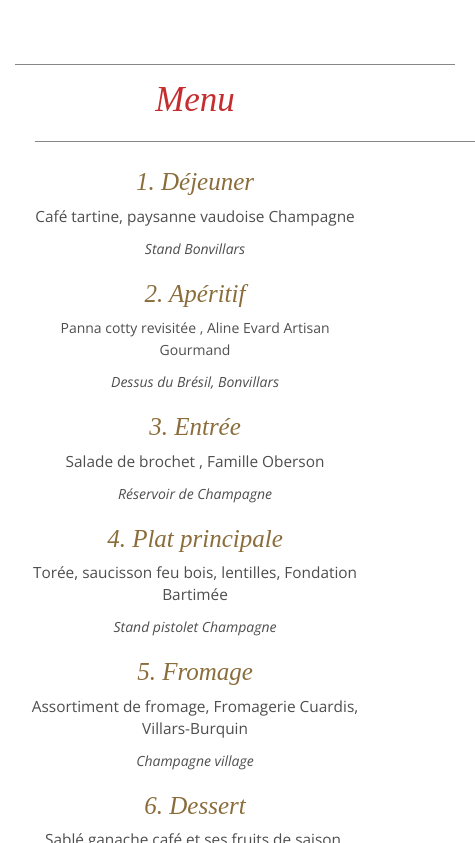
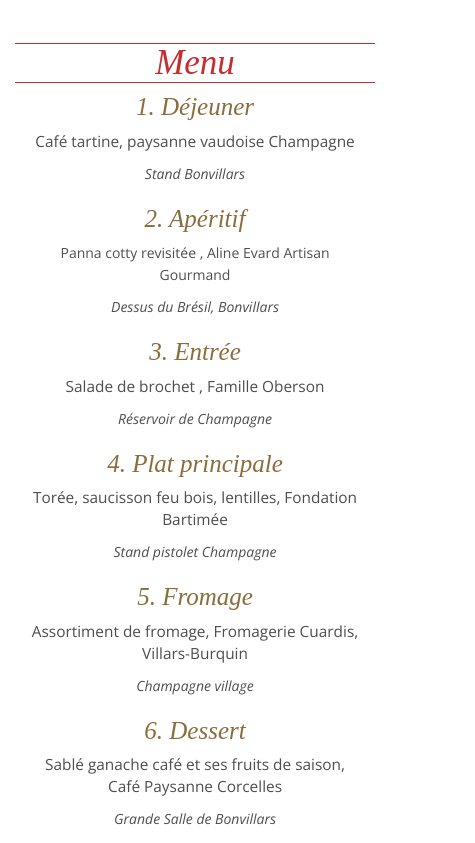
Before and after one commit to florentplomb/BaladeSite, a website: page public/index.html in a window 390 px wide. Shown: the part 2049-2892 px from the top of the page, 475 px wide, since content can reach past the window. Drawn offline with nearby package versions, Linux system fonts and the light colour scheme.

Commit message:
responsive design

```diff
--- a/public/css/main.css
+++ b/public/css/main.css
@@ -130,23 +130,23 @@
 .menu h3 {
  color:#c52d2f;
 }
-.menu h3:after {
+.line:after {
   display: inline-block;
   margin: 0 0 8px 20px;
   height: 1px;
   content: " ";
   text-shadow: none;
   background-color: rgba(34, 34, 34, 0.542);
-  width: 440px;
-}
-.menu h3:before {
+  width: 400px;
+}
+.line:before {
   display: inline-block;
   margin: 0 20px 8px 0;
   height: 1px;
   content: " ";
   text-shadow: none;
   background-color: rgba(34, 34, 34, 0.542);
-  width: 440px;
+  width: 400px;
 }
 
 
--- a/public/index.html
+++ b/public/index.html
@@ -126,7 +126,8 @@
             </div>
 
             <div class="menu center">
-                <h3>Menu</h3>
+                <h3 class="line visible-md">Menu</h3>
+                <h3 class="hidden-md" style="border-style: solid; border-width:1px 0;">Menu</h3>
                 <ul  style="list-style-type:none" class="col-md-6">
                     <li>
                         <h4>1. Déjeuner</h4>
```
